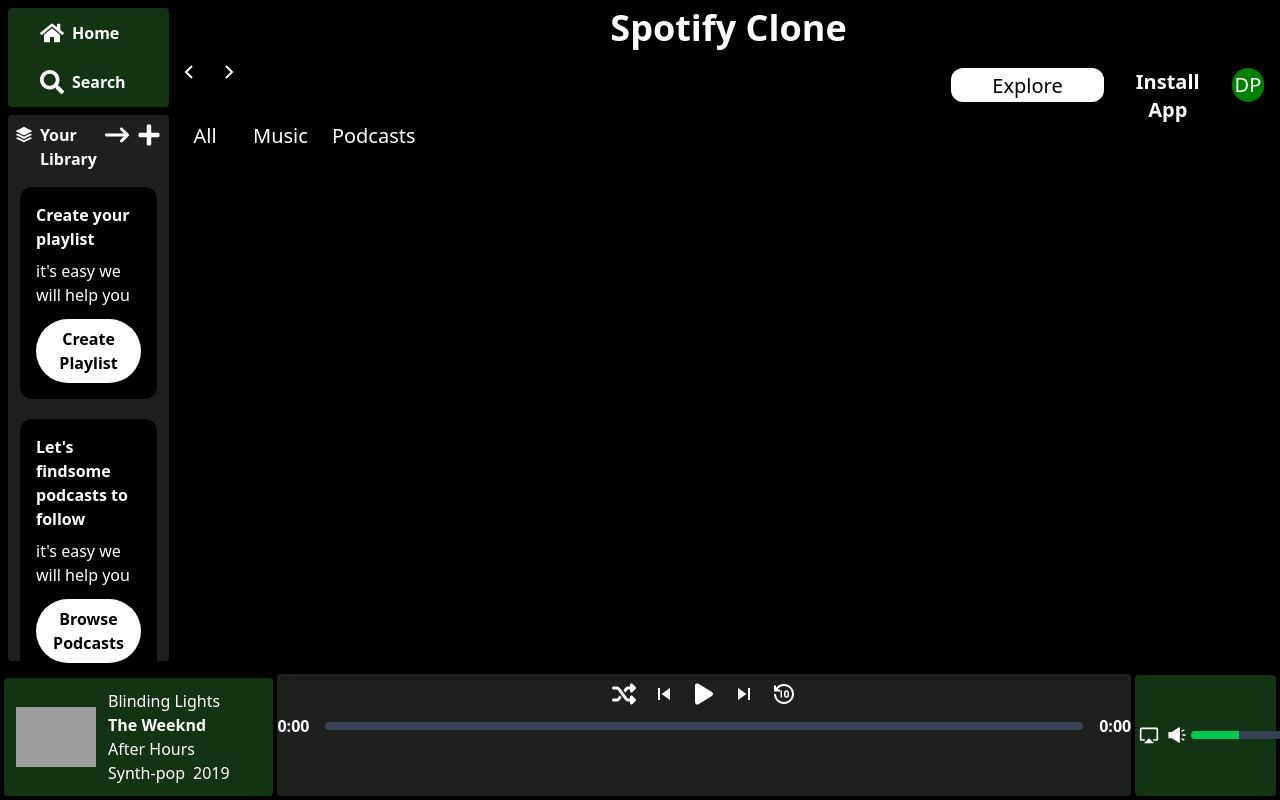
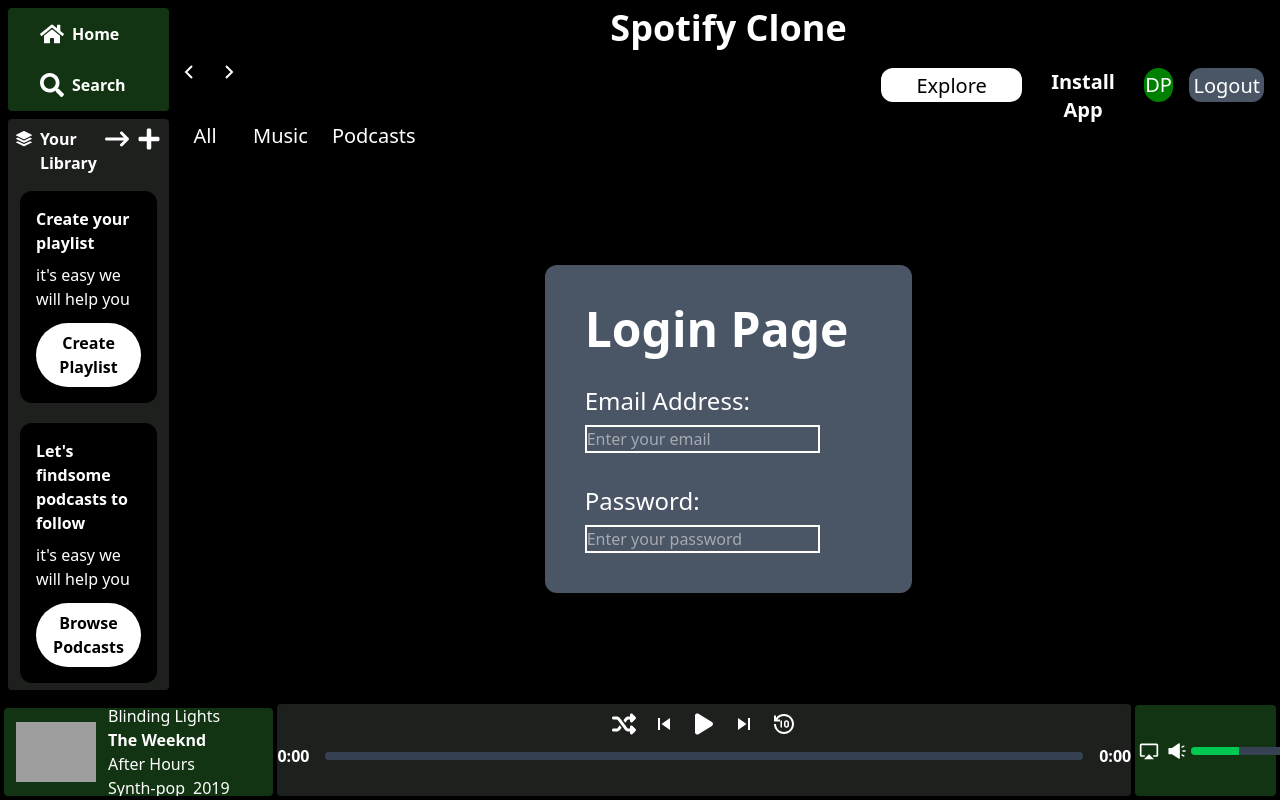
Before and after one commit to TheDeveloperIsDhruv/Spotify-Clone, a React (Vite) app: page /login in a window 1280 px wide. Built offline with nearby package versions, Linux system fonts and the light colour scheme; grey boxes are pictures that could not be loaded.

Commit message:
Added logout button and login page

```diff
--- a/src/App.jsx
+++ b/src/App.jsx
@@ -11,6 +11,7 @@
 import Podcasts from './Components/Podcasts';
 import songs from './assets/songs';
 import TopArtistDetails from './Components/TopArtistDetails';
+import LoginPage from './Components/LoginPage';
 import { useEffect, useRef } from 'react';
 
 function App() {
@@ -27,6 +28,7 @@
             <Navbar />
             </div>
             <Routes>
+                <Route path="/login" element={<LoginPage />}></Route>
                 <Route path="/" element={<Music onsongSelect={setCurrentSongId} />} />
                 <Route path="/album/:albumid" element={<AlbumDetails></AlbumDetails>}></Route>
                 <Route path='/playlist/:playlistid' element={<PlaylistDetails/>}></Route>
--- /dev/null
+++ b/src/Components/LoginPage.jsx
@@ -0,0 +1,24 @@
+import React from "react";
+
+const LoginPage=()=>{
+    return(
+        <div className="flex justify-center h-screen items-center">
+            <div className="bg-gray-600 p-10 rounded-xl text-white w-1/3">
+                    <h1 className="font-bold text-5xl items-center mb-8">Login Page</h1>
+                    <div className="mb-8">
+                        <h1 className="text-2xl mb-2">Email Address:</h1>
+                        <input type="email" placeholder="Enter your email" className=" border-2 border-white focus:border-red-600 "/>
+                    </div>
+                    <div>
+                        <h1 className="text-2xl mb-2">Password:</h1>
+                        <input type="password" placeholder="Enter your password" className=" border-2 border-white focus:border-pink-600"/>
+                    </div>
+
+
+
+            </div>
+
+        </div>
+    )
+}
+export default LoginPage;
--- a/src/Components/Navbar.jsx
+++ b/src/Components/Navbar.jsx
@@ -1,10 +1,13 @@
 import React from "react";
 import { GrFormPrevious } from "react-icons/gr";
 import { GrFormNext } from "react-icons/gr";
+import { HiH1 } from "react-icons/hi2";
 import { useNavigate,useLocation } from "react-router-dom";
+import { useState } from "react";
 const Navbar = () => {
     const navigate= useNavigate();
     const location=useLocation();
+    const [showLogin,handleLogin]=React.useState(false);
 
     const handleNext=()=>{
         if(location.pathname==='/'){
@@ -21,6 +24,20 @@
             navigate('/TopMusic');
         }
     }
+
+    const handleLoginPage=()=>{
+        if (!showLogin){
+            navigate('/login');
+            handleLogin(true);
+    }
+    else{
+            navigate('/');
+            handleLogin(false);
+
+        }
+    }
+
+
     return(
         <div>
                 <div className="flex flex-row w-full  ">
@@ -28,10 +45,11 @@
                         <GrFormPrevious className="cursor-pointer"  onClick={() => handlePrevious()}></GrFormPrevious>
                         <GrFormNext className="cursor-pointer" onClick={()=>handleNext()}></GrFormNext>
                     </div>
-                    <div className="flex justify-end w-[30%] p-2 h-[50px] mr-2 gap-4 text-xl">
+                    <div className="flex justify-end w-[40%] p-2 h-[50px] mr-2 gap-4 text-xl">
                         <button className="rounded-xl bg-[white] text-black p-1 cursor-pointer">Explore Premium</button>
                         <button className="rounded-xl font-semibold cursor-pointer">Install App</button>
-                        <button className="rounded-full bg-[green] w-9 cursor-pointer ">DP</button>
+                        <button className="rounded-full bg-[green] w-9 cursor-pointer" onClick={()=>handleLoginPage()}>DP</button>
+                        <button className="bg-gray-600 rounded-xl p-1 cursor-pointer" onClick={()=>navigate(`/login`)}>Logout</button>
                     </div>
                 </div>
 
--- a/src/Components/Player.jsx
+++ b/src/Components/Player.jsx
@@ -17,8 +17,8 @@
 
 
     let song = null;
-    console.log("Player component rendered with id:");
-    console.log(id);
+    // console.log("Player component rendered with id:");
+    // console.log(id);
     song= songs.find((s) => s.id === parseInt(id)) || songs[currentSongIdx];
 
     const progressPercent = duration ? (currentTime / duration) * 100 : 0;
```
